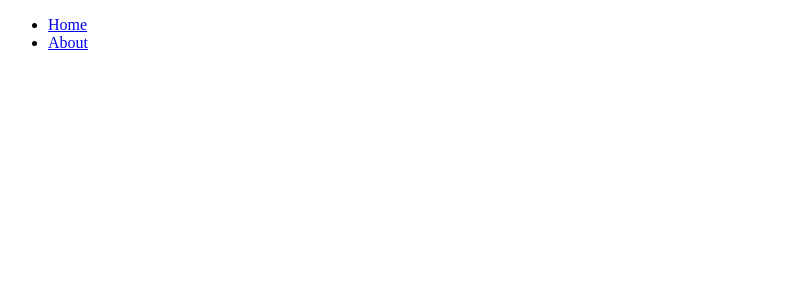
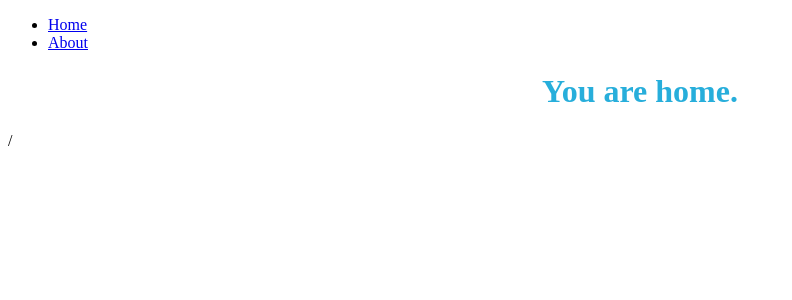
Before and after one commit to SUVRO96/Building-Using-a-Custom-Context-Provider-Component-React-Context-Limitations-...---In-Class---Ad, a React app: page / in a window 1280 px wide. Shown: the top 300 px of the page, without its empty margins (0-792 px from the left). Built offline with nearby package versions, Linux system fonts and the light colour scheme.

Commit message:
Update App.js

```diff
--- a/src/components/App.js
+++ b/src/components/App.js
@@ -14,9 +14,9 @@ class App extends Component {
         <div id="main">
           <Nav />
           <Switch>
-            <Route exact path={"/"} Component={Home} />
-            <Route exact path={"/about"} Component={About} />
-            <Route exact path={"/*"} Component={NotFound} />
+            <Route path="/" component={Home} exact />
+            <Route path="/about" component={About} />
+            <Route component={NotFound} />
           </Switch>
         </div>
       </BrowserRouter>
```
